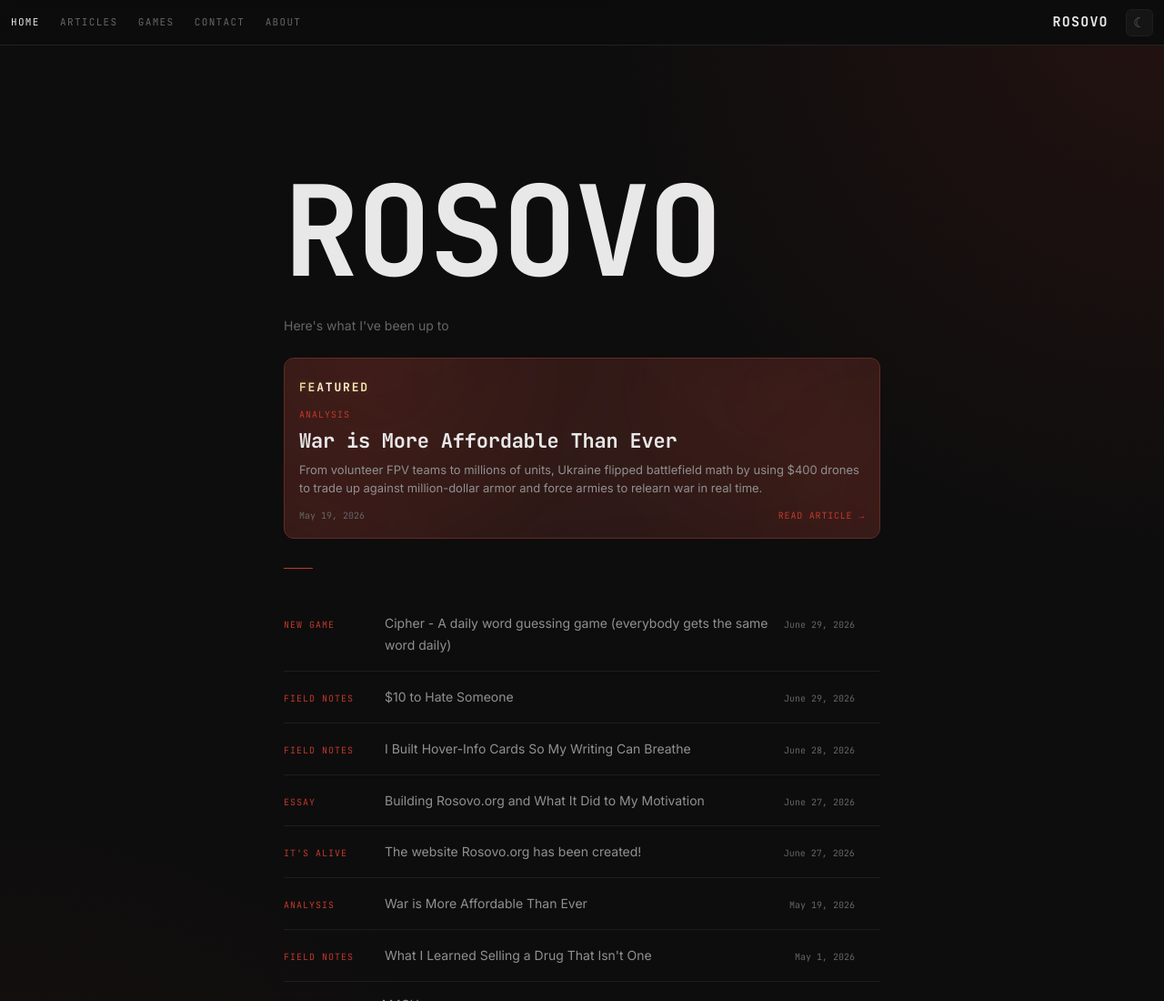
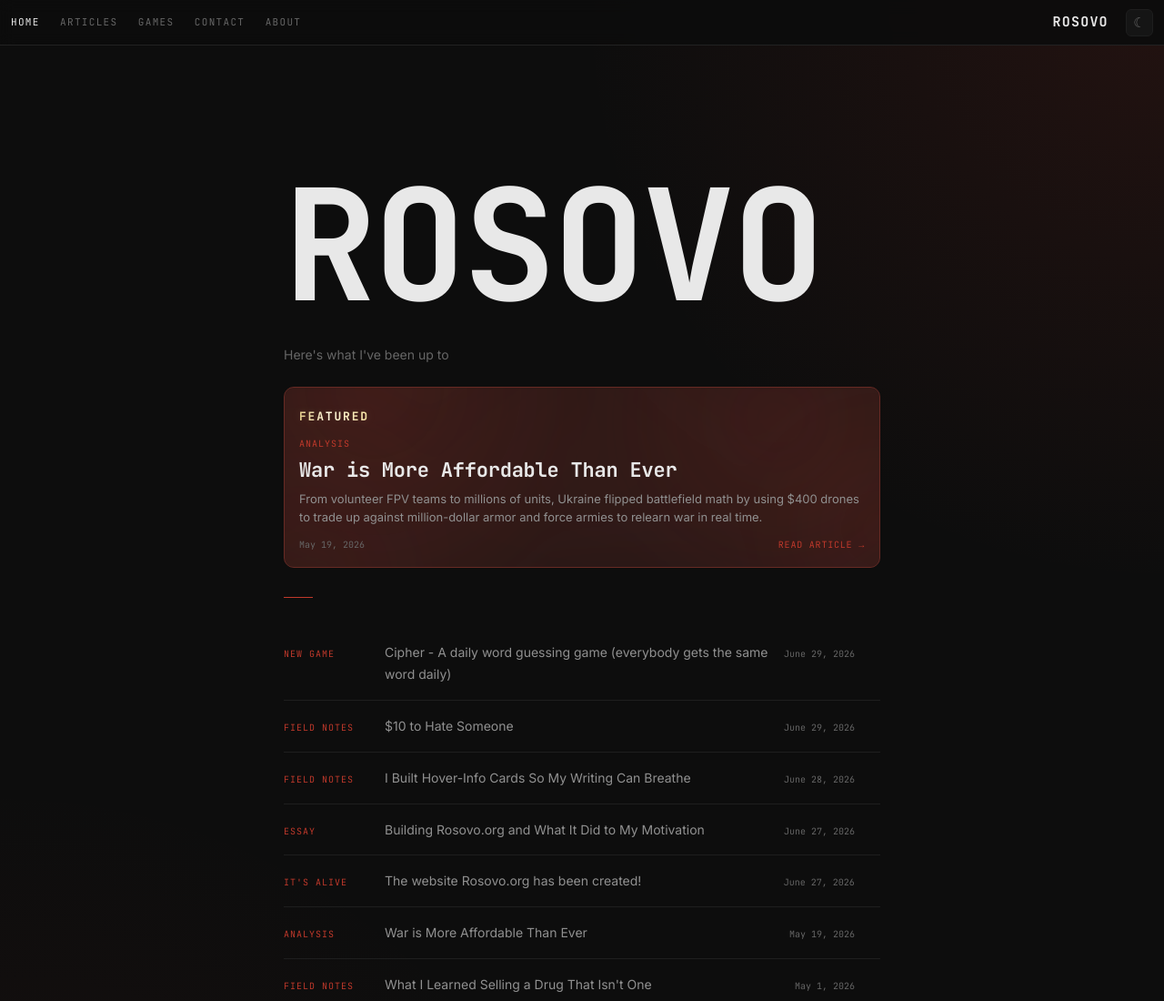
Before and after one commit to Rosovo/Website, a plain HTML site: page index.html in a window 1280 px wide. Shown: the top 1100 px of the page at 91% size. Drawn offline with Linux system fonts and the light colour scheme.

Commit message:
Bump site version to v1.39

```diff
--- a/css/style.css
+++ b/css/style.css
@@ -182,12 +182,13 @@
 
 .hero-name {
   font-family: var(--mono);
-  font-size: clamp(76px, 16vw, 138px);
+  font-size: clamp(90px, 20vw, 170px);
   font-weight: 700;
   letter-spacing: -0.02em;
   color: var(--text);
   line-height: 1;
-  display: inline-block;
+  display: block;
+  width: 100%;
 }
 
 .hero-name::after {
@@ -989,7 +990,7 @@
   }
 
   .hero-name {
-    font-size: clamp(58px, 20vw, 86px);
+    font-size: clamp(68px, 20vw, 98px);
   }
 
   .music-player__controls {
```
Also changed, not shown: about.html (+1 -1 lines).
